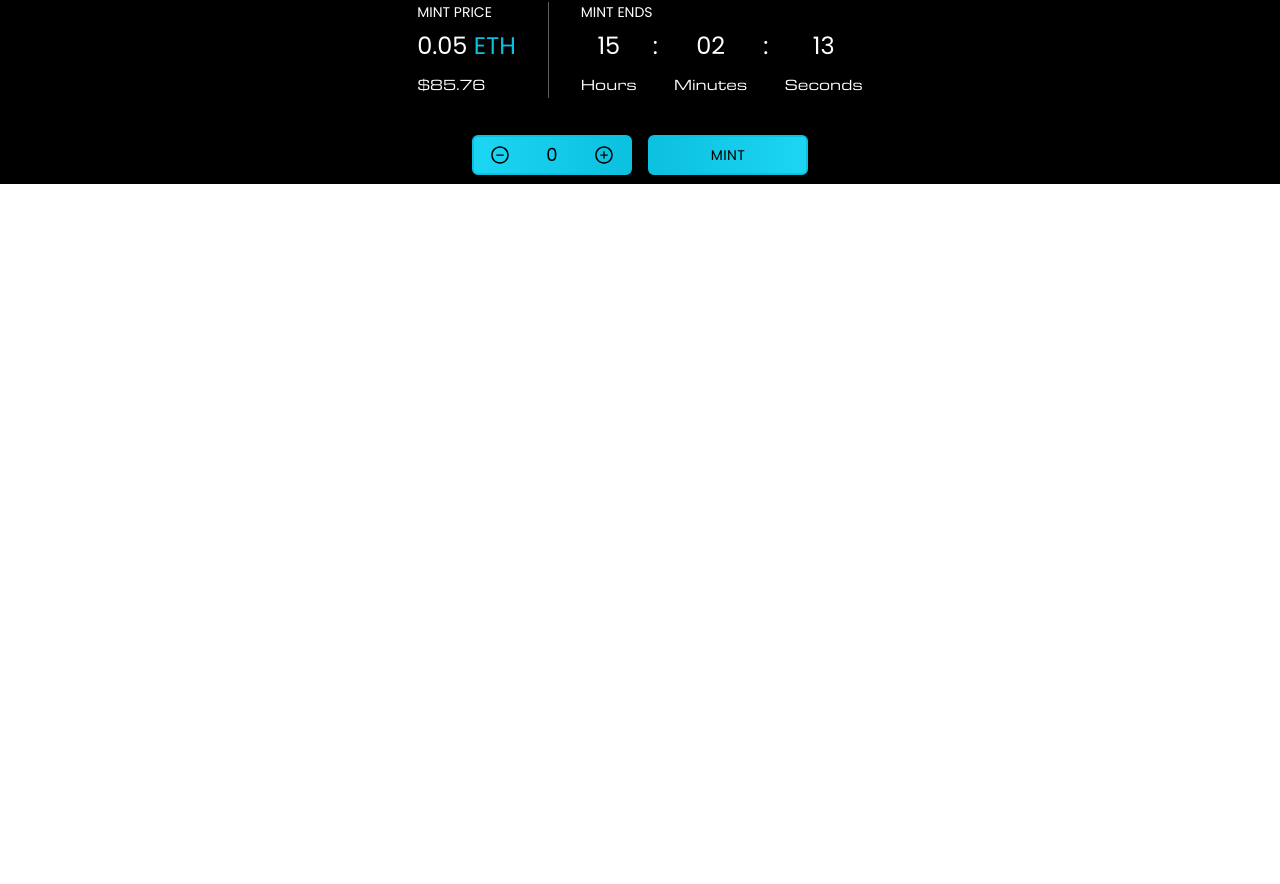
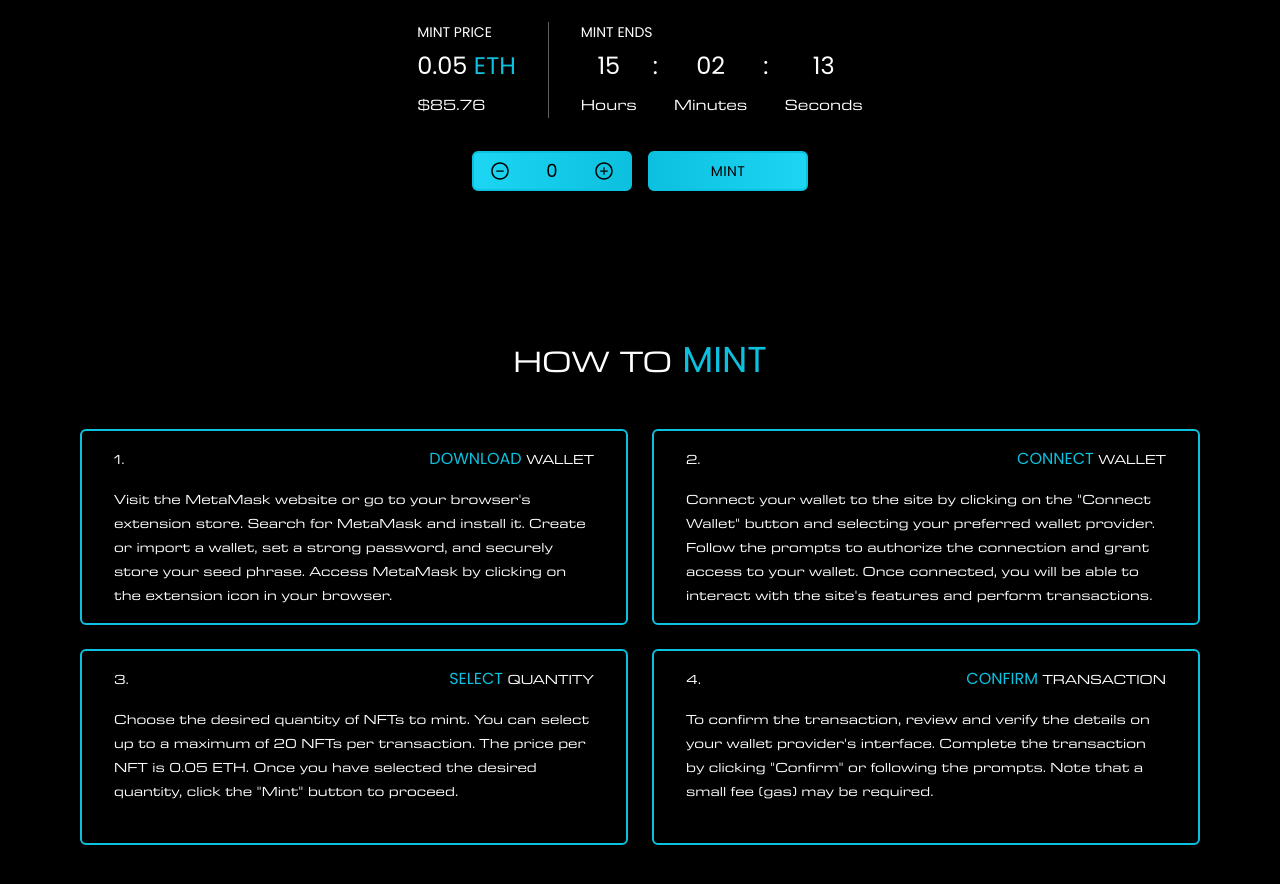
Before and after one commit to JKaneDev/mint-landing-page, a React (Create React App) app: page / in a window 1280 px wide. Shown: the part 990-1874 px from the top of the page. Before the commit the page ends 1254 px from the top, so only its background shows below. Built offline with nearby package versions, Linux system fonts and the light colour scheme; a web font is replaced by a local one.

Commit message:
create how to section, style

```diff
--- a/src/App.js
+++ b/src/App.js
@@ -11,6 +11,7 @@ import {
      avatar5,
      arrow,
      QR,
+     roadmap,
 } from "./images/index.js";
 
 function App() {
@@ -59,8 +60,7 @@ function App() {
      };
 
      return (
-          <div className='bg-black min-h-screen font-arian-demi space-y-16 '>
-               <div>
+          <div className='bg-black min-h-screen font-arian-demi space-y-16 text-white'>
                <nav className='flex items-center justify-between py-4 xs:px-8 md:px-12 xl:px-24 3xl:px-44'>
                     <div className='text-white text-2xl font-arian-demi font-xl'>
                          HUMAN{" "}
@@ -142,9 +142,8 @@ function App() {
                          </button>
                     </div>
                )}
-               </div>
                <div
-                    className='relative mx-auto w-full h-auto grid justify-center items-center gap-4 px-16 py-1 z-10
+                    className='relative mx-auto w-full h-auto grid justify-center items-center gap-2 xs:px-2 md:px-16 py-8 z-1
                                xs:grid-cols-[299.7px,47px] xs:grid-rows-[299.7px,80px,1fr,50px]
                                sm:grid-cols-[399.6px,68px] sm:grid-rows-[399.6px,100px,1fr,64px]
                                md:grid-cols-[499.5px,87.25px] md:grid-rows-[499.5px,150px,1fr,70px]
@@ -163,12 +162,12 @@ function App() {
                     <img
                          src={arrow}
                          alt='arrow GIF'
-                         className='object-contain h-24 w-24 absolute -bottom-20 -left-0 -rotate-90 filter greyscale opacity-70'
+                         className='object-contain h-24 w-24 absolute -bottom-10 -left-0 -rotate-90 filter greyscale opacity-70'
                     />
                     <img
                          src={arrow}
                          alt='arrow GIF'
-                         className='object-contain h-24 w-24 absolute -bottom-20 -right-0 rotate-180 filter greyscale opacity-70'
+                         className='object-contain h-24 w-24 absolute -bottom-10 -right-0 rotate-180 filter greyscale opacity-70'
                     />
                     <img
                          src={QR}
@@ -198,7 +197,7 @@ function App() {
                               </div>
                          ))}
                     </Carousel>
-                    <div className='col-start-2 col-end-3 flex flex-col gap-4 items-stretch justify-between h-full'>
+                    <div className='col-start-2 col-end-3 flex flex-col gap-4 items-stretch justify-between h-full '>
                          {images.map((image, index) => (
                               <img
                                    key={index}
@@ -218,7 +217,7 @@ function App() {
                          Select your new avatar and transcend to the next level
                          of evolution.
                     </h1>
-                    <div className='flex x-space-2 items-center col-start-1 col-end-3 row-start-3 row-end-4 justify-center xs:mb-1 xs:mt-2 md:mb-4'>
+                    <div className='flex x-space-2 items-center col-start-1 col-end-3 row-start-3 row-end-4 justify-center xs:mb-1 xs:py-2 md:py-4'>
                          <div className='flex flex-col justify-center items-start space-y-2 text-white pr-8 border-r border-[#606060]'>
                               <p className='font-arian-bold xs:text-xs md:text-sm'>
                                    MINT PRICE
@@ -286,6 +285,93 @@ function App() {
                          </button>
                     </div>
                </div>
+               <div className='flex flex-col justify-center items-center w-full xs:p-12 lg:px-20 2xl:px-44 3xl:px-96 space-y-12'>
+                    <h1 className='mx-auto text-center text-4xl'>
+                         HOW TO{" "}
+                         <span className='text-border-color font-arian-bold'>
+                              MINT
+                         </span>
+                    </h1>
+                    <div className='grid lg:grid-cols-2 lg:grid-rows-2 2xl:grid-cols-4 2xl:grid-rows-1 gap-6'>
+                         <div className='flex flex-col justify-center space-y-4 px-8 py-4 border-2 border-border-color rounded-md'>
+                              <span className='flex items-center w-full justify-between'>
+                                   <p mr-auto>1.</p>
+                                   <p justify-self-end>
+                                        <span className='font-arian-bold text-border-color'>
+                                             DOWNLOAD
+                                        </span>{" "}
+                                        WALLET
+                                   </p>
+                              </span>
+                              <p>
+                                   Visit the MetaMask website or go to your
+                                   browser's extension store. Search for
+                                   MetaMask and install it. Create or import a
+                                   wallet, set a strong password, and securely
+                                   store your seed phrase. Access MetaMask by
+                                   clicking on the extension icon in your
+                                   browser.
+                              </p>
+                         </div>
+                         <div className='flex flex-col justify-start space-y-4 px-8 py-4 border-2 border-border-color rounded-md'>
+                              <span className='flex items-center w-full justify-between'>
+                                   <p mr-auto>2.</p>
+                                   <p justify-self-end>
+                                        <span className='font-arian-bold text-border-color'>
+                                             CONNECT
+                                        </span>{" "}
+                                        WALLET
+                                   </p>
+                              </span>
+                              <p>
+                                   Connect your wallet to the site by clicking
+                                   on the "Connect Wallet" button and selecting
+                                   your preferred wallet provider. Follow the
+                                   prompts to authorize the connection and grant
+                                   access to your wallet. Once connected, you
+                                   will be able to interact with the site's
+                                   features and perform transactions.
+                              </p>
+                         </div>
+                         <div className='flex flex-col justify-start space-y-4 px-8 py-4 border-2 border-border-color rounded-md'>
+                              <span className='flex items-center w-full justify-between '>
+                                   <p mr-auto>3.</p>
+                                   <p justify-self-end>
+                                        <span className='font-arian-bold text-border-color'>
+                                             SELECT
+                                        </span>{" "}
+                                        QUANTITY
+                                   </p>
+                              </span>
+                              <p>
+                                   Choose the desired quantity of NFTs to mint.
+                                   You can select up to a maximum of 20 NFTs per
+                                   transaction. The price per NFT is 0.05 ETH.
+                                   Once you have selected the desired quantity,
+                                   click the "Mint" button to proceed.
+                              </p>
+                         </div>
+                         <div className='flex flex-col justify-start space-y-4 px-8 py-4 border-2 border-border-color rounded-md'>
+                              <span className='flex items-center w-full justify-between'>
+                                   <p mr-auto>4.</p>
+                                   <p justify-self-end>
+                                        <span className='font-arian-bold text-border-color'>
+                                             CONFIRM
+                                        </span>{" "}
+                                        TRANSACTION
+                                   </p>
+                              </span>
+                              <p>
+                                   To confirm the transaction, review and verify
+                                   the details on your wallet provider's
+                                   interface. Complete the transaction by
+                                   clicking "Confirm" or following the prompts.
+                                   Note that a small fee (gas) may be required.
+                              </p>
+                         </div>
+                    </div>
+               </div>
+               <div className='flex '></div>
           </div>
      );
 }
--- a/src/images/index.js
+++ b/src/images/index.js
@@ -5,5 +5,6 @@ import avatar4 from "./avatar-4.png";
 import avatar5 from "./avatar-5.png";
 import arrow from "./arrow-gif.gif";
 import QR from "./qr-gif.gif";
+import roadmap from "./Roadmap.png";
 
-export { avatar1, avatar2, avatar3, avatar4, avatar5, arrow, QR };
+export { avatar1, avatar2, avatar3, avatar4, avatar5, arrow, QR, roadmap };
```
Also changed, not shown: src/images/Roadmap.png (added). Lines whose indentation alone changed are shown as unchanged.
